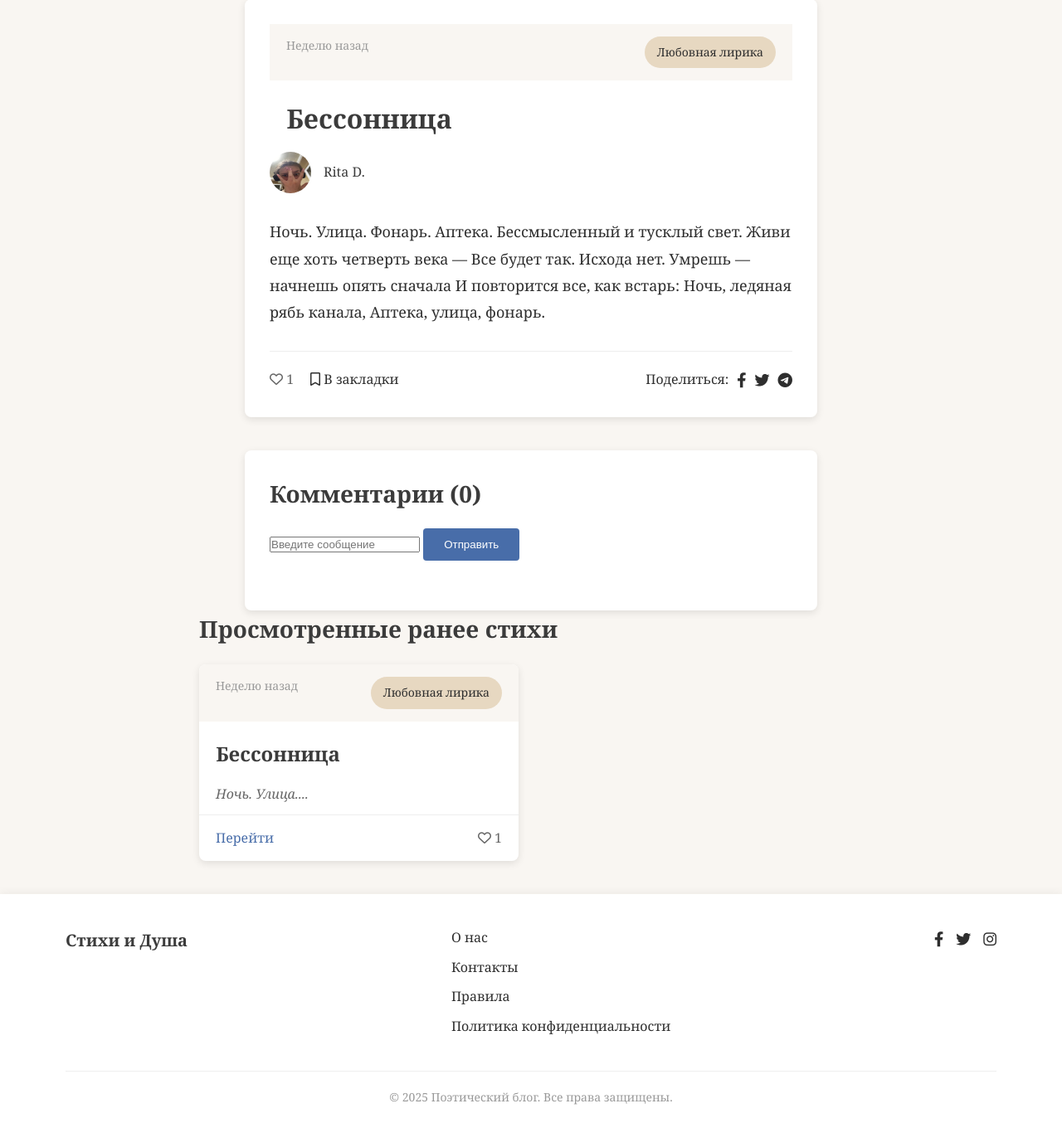
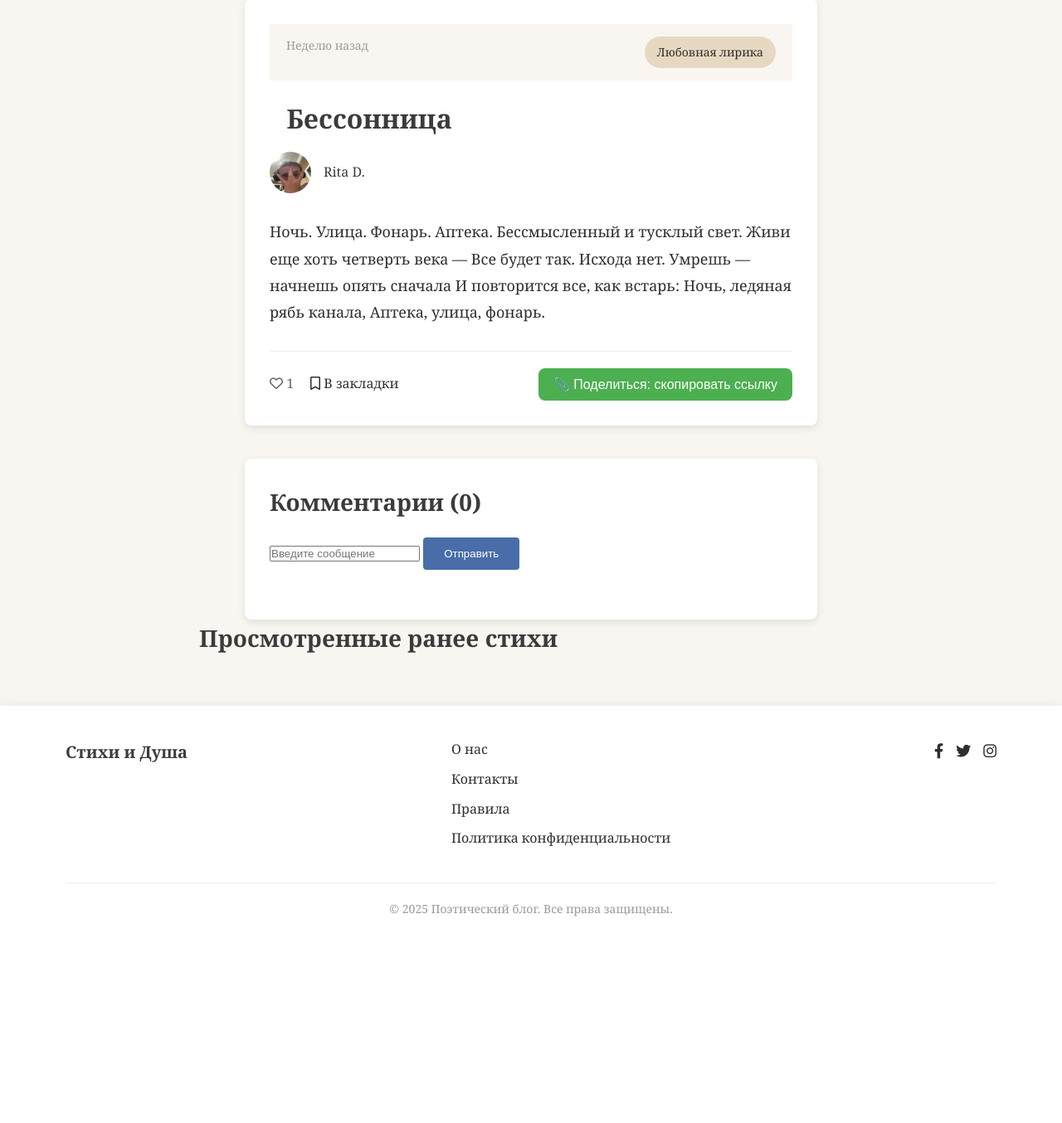
Before and after one commit to vladkish/crud, a Django app: page /show/poem/1/ in a window 1280 px wide. Shown: the part 129-1483 px from the top of the page at 83% size. After the commit the page ends 1234 px from the top, so only its background shows below. Run offline with Django 4.2, Linux system fonts and the light colour scheme; a user stored in the database is signed in; data comes from the database, SQL or seed files in the repository; both versions use the stored data as it was after the commit.

Commit message:
Writing a function to copy a link to a poem

```diff
--- a/backend/poem/frontend/css/style.css
+++ b/backend/poem/frontend/css/style.css
@@ -882,7 +882,6 @@ h3 {
     font-size: 16px;
 }
 
-/* Анимации */
 .message-box.fade-out {
     opacity: 0;
     transform: translateY(-20px);
@@ -892,3 +891,43 @@ h3 {
     height: 0;
     overflow: hidden;
 }
+
+.share {
+    position: relative;
+    display: inline-block;
+}
+
+.copy-button {
+    background-color: #4CAF50;
+    color: white;
+    padding: 10px 18px;
+    border: none;
+    border-radius: 8px;
+    cursor: pointer;
+    font-size: 16px;
+    transition: background-color 0.3s ease;
+}
+
+.copy-button:hover {
+    background-color: #45a049;
+}
+
+.copy-confirm {
+    position: absolute;
+    top: 110%;
+    left: 50%;
+    transform: translateX(-50%);
+    background-color: #323232;
+    color: #fff;
+    padding: 8px 14px;
+    border-radius: 6px;
+    font-size: 14px;
+    opacity: 0;
+    pointer-events: none;
+    transition: opacity 0.3s ease, transform 0.3s ease;
+}
+
+.copy-confirm.show {
+    opacity: 1;
+    transform: translateX(-50%) translateY(5px);
+}
--- a/backend/poem/frontend/js/main.js
+++ b/backend/poem/frontend/js/main.js
@@ -10,3 +10,21 @@ document.addEventListener('DOMContentLoaded', function() {
         });
     });
 });
+
+document.addEventListener("DOMContentLoaded", function () {
+    const btn = document.getElementById("copy-link-btn");
+    const confirm = document.getElementById("copy-confirm");
+
+    btn.addEventListener("click", function () {
+        const url = window.location.href;
+        navigator.clipboard.writeText(url).then(() => {
+            confirm.classList.add("show");
+
+            setTimeout(() => {
+                confirm.classList.remove("show");
+            }, 2000);
+        }).catch(() => {
+            alert("Не удалось скопировать ссылку.");
+        });
+    });
+});
--- a/backend/poem/poem/settings.py
+++ b/backend/poem/poem/settings.py
@@ -89,7 +89,7 @@ AUTH_PASSWORD_VALIDATORS = [
 # Internationalization
 # https://docs.djangoproject.com/en/4.2/topics/i18n/
 
-LANGUAGE_CODE = 'en-us'
+LANGUAGE_CODE = 'ru'
 
 TIME_ZONE = 'UTC'
 
--- a/backend/poem/show/templates/show/poem.html
+++ b/backend/poem/show/templates/show/poem.html
@@ -44,11 +44,10 @@
                     {% endif %}
 
                     <div class="share">
-                        <span>Поделиться:</span>
-                        <a href="#"><i class="fab fa-facebook-f"></i></a>
-                        <a href="#"><i class="fab fa-twitter"></i></a>
-                        <a href="#"><i class="fab fa-telegram"></i></a>
+                        <button id="copy-link-btn" class="copy-button">📎 Поделиться: скопировать ссылку</button>
+                        <span id="copy-confirm" class="copy-confirm">Ссылка скопирована!</span>
                     </div>
+
                 </div>
             </article>
 
@@ -81,6 +80,7 @@
             <h2>Просмотренные ранее стихи</h2>
             <div class="poem-grid">
                 {% for poems in saved_poems %}
+                    {% if not poems == poem %}
                         <article class="poem-card">
                             <div class="poem-meta">
                                 <span class="date">{{ poems.date_count }}</span>
@@ -104,6 +104,7 @@
                                 {% endif %}
                             </div>
                         </article>
+                    {% endif %}
                 {% endfor %}
             </div>
         {% endif %}
--- a/backend/poem/users/templates/users/profile.html
+++ b/backend/poem/users/templates/users/profile.html
@@ -65,7 +65,7 @@
                     {% for poem in save_poems %}
                         <div class="poem-item">
                             <h3><a href="{% url "show:poem" poem.poem.id %}">{{ poem.poem.title }}</a></h3>
-                            <p class="poem-excerpt">{{ poem.poem.text_poem }}...</p>
+                            <p class="poem-excerpt">{{ poem.poem.text_poem }}</p>
                             <div class="poem-meta">
                                 <span class="author">Rita D.</span>
                                 <span class="date">{{ poem.poem.date_public.date }}</span>
```
Also changed, not shown: backend/poem/db.sqlite3. Lines whose indentation alone changed are shown as unchanged.
